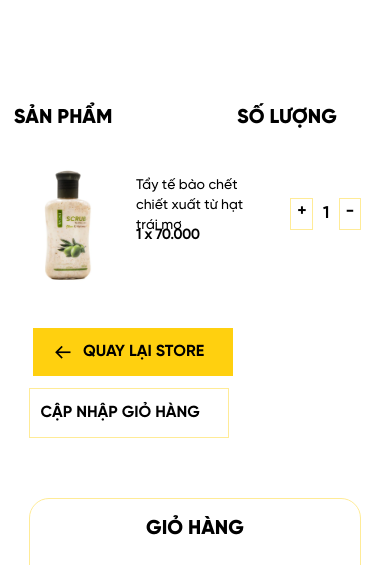
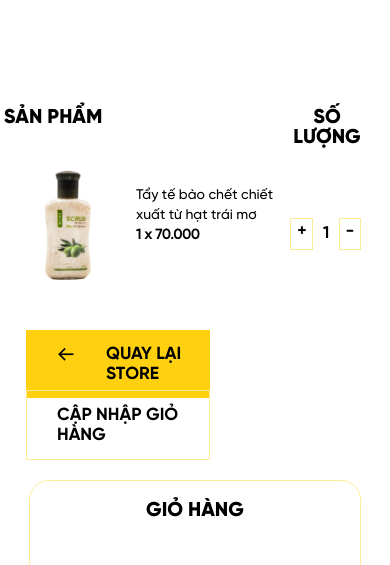
Before and after one commit to tung7ran/leadsoft-spa, a plain HTML site: page cart.html in a window 390 px wide. Shown: the part 279-844 px from the top of the page. Drawn offline with nearby package versions, Linux system fonts and the light colour scheme.

Commit message:
update one more time responsiveCart

```diff
--- a/cart.html
+++ b/cart.html
@@ -245,13 +245,13 @@
         <div class="container-max">
             <div class="container">
                 <div class="row cart">
-                    <div class="cart-product col-lg-4">
+                    <div class="cart-product col-lg-4 col-6">
                         <div class="col-lg-6 mobile-cart">
                             <div class="cart-product-header">
                                 <h2 class="cart-product-header__title title-left">SẢN PHẨM</h2>
                                 <img class="cart-product-header__img" src="./images/product/img-6.png" alt="">
+                                <p class="cart-product-header__prices">1 x 70.000</p>
                                 <p class="cart-product-header__text"> Tẩy tế bào chết chiết xuất từ hạt trái mơ</p>
-                                <p class="cart-product-header__prices">1 x 70.000</p>
                             </div>
                         </div>
                         <div class="col-lg-6 none">
@@ -260,14 +260,14 @@
                                 <P class="cart-product-header__price">70,000Đ</P>
                             </div>
                         </div>
-                        <div class="cart-product-store">
+                        <div class="cart-product-store none">
                             <i class='bx bx-arrow-back'></i>
                             <h3>QUAY LẠI STORE</h3>
                         </div>
                     </div>
 
 
-                    <div class="cart-product col-lg-4">
+                    <div class="cart-product col-lg-4 col-6">
                         <div class="col-lg-6">
                             <div class="cart-product-header">
                                 <h2 class="cart-product-header__title">SỐ LƯỢNG</h2>
@@ -284,15 +284,22 @@
                                 <P class="cart-product-header__price">70,000Đ</P>
                             </div>
                         </div>
-
-                        <div class="cart-product-store__one">
+                        <div class="cart-product-store__one none">
                             <h3>CẬP NHẬP GIỎ HÀNG</h3>
                         </div>
                     </div>
-
+                    <div class="col-12 nonepc">
+                        <div class="cart-product-store store-mobile col-6">
+                            <i class='bx bx-arrow-back'></i>
+                            <h3>QUAY LẠI STORE</h3>
+                        </div>
+                        <div class="cart-product-store__one store-mobiles col-6">
+                            <h3>CẬP NHẬP GIỎ HÀNG</h3>
+                        </div>
+                    </div>
                     <div class="cart-product-border col-lg-4">
                         <h2 class="cart-product-border__title none">TỔNG SỐ LƯỢNG</h2>
-                        <h2 class="cart-product-border__title">GIỎ HÀNG</h2>
+                        <h2 class="cart-product-border__title nonepc">GIỎ HÀNG</h2>
 
                         <div class="cart-product-border__one">
                             <div class="cart-product-border__one-text">
@@ -327,9 +334,8 @@
                                 <h2>THANH TOÁN</h2>
                             </a>
                         </div>
-
                         <form action="">
-
+                            <input class="cart-product-border__code" type="text" placeholder="Mã ưu đãi">
                         </form>
                         <div class="cart-product-border__submit">Áp dụng</div>
                     </div>
--- a/style/_cart.scss
+++ b/style/_cart.scss
@@ -1,6 +1,6 @@
 .container-max{
     margin-top: 15rem;
-    // margin-bottom: 15rem;
+    margin-bottom: 15rem;
 }
 
 .container{
@@ -128,7 +128,7 @@
 
         &__two{
             position: relative;
-            margin-top: 2rem;
+            margin-top: 3rem;
             display: flex;
             justify-content: space-between;
             padding: 0 2rem;
@@ -149,7 +149,7 @@
             padding-bottom: 2rem;
         }
         &__three{
-            margin-top: 2rem;
+            margin-top: 3rem;
             position: relative;
             display: flex;
             justify-content: space-between;
--- a/style/_mixin.scss
+++ b/style/_mixin.scss
@@ -1,6 +1,6 @@
 $res_mobile : "only screen and (max-width: 480px)";
 $res_tablet : "only screen and (max-width: 768px)";
-$res_pclow : "only screen and (max-width: 991px)";
+$res_pclow : "only screen and (min-width: 991px)";
 
 @mixin responsive_mobile() {
   @media #{$res_mobile} {
--- a/style/_responsiveCart.scss
+++ b/style/_responsiveCart.scss
@@ -1,38 +1,19 @@
 @include responsive_mobile{
+    .container-max{
+        margin-bottom: 5rem;
+    }
     .cart{
         display: flex;
         &-product{
             width: 50%;
             .title-left{
-                margin-left: -8rem;
+                margin-left: -10rem;
             }
             .title-right{
+                margin-left: 9rem;
+            }
+            &-header__title{
                 margin-left: 8rem;
-            }
-            &-store{
-                margin-top: 22rem;
-                width: 20rem;
-                padding: 1.4rem 0rem;
-                margin-left: 2.2rem;
-                h3{
-                    padding-left: 1rem;
-                    font-size: 1.6rem;
-                    font-weight: 600;
-                }
-            }
-            &-store__one{
-                margin-top: 28rem;
-                width: 20rem;
-                padding: 1.4rem 1rem;
-                margin-left: -190%;
-                transform: translateX(0%);
-                position: inherit;
-                margin-bottom: 4rem;
-                h3{
-                    padding-left: 0rem;
-                    font-size: 1.6rem;
-                    font-weight: 600;
-                }
             }
             &-header__img {
                 height: 13rem;
@@ -49,16 +30,14 @@
                 }
             }
             &-header__text{
-                width: 13rem;
-                position: absolute;
-                margin-top: -15rem;
+                width: 14rem;
+                margin-top: -6rem;
                 margin-left: 11rem;
                 font-size: 1.4rem;
                 text-align: start;
             }
             &-header__prices{
                 width: 15rem;
-                position: absolute;
                 margin-top: -10rem;
                 margin-left: 11rem;
                 font-size: 1.4rem;
@@ -89,19 +68,27 @@
             &-border{
                 width: 90%;
                 margin: 0 auto;
+                margin-bottom: 12rem;
+                margin-top: 21rem;
             }
         }
     }
     .none{
         display: none;
     }
+    .store-mobile{
+        margin: 6rem 0;
+    }
+    .store-mobiles{
+        margin-top: 12rem;
+    }
 }
 
-// @include responsive_pclow{
-//     .cart-product-header__prices{
-//         display: none;
-//     }
-//     .cart-product-header__title.{
-//         display: none;
-//     }
-// }
+@include responsive_pclow{
+    .cart-product-header__prices{
+        display: none;
+    }
+    .nonepc{
+        display: none;
+    }
+}
```
Also changed, not shown: style/main.css, 1 other file.
